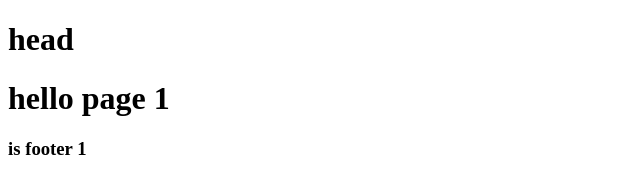
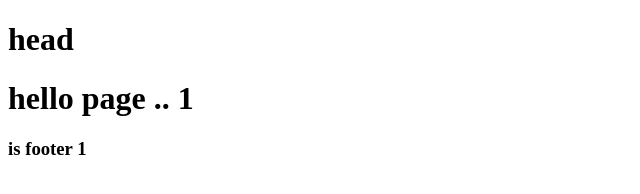
Before and after one commit to paliz-talebi/oneproject, a plain HTML site: page page1.html in a window 1280 px wide. Shown: the full height of the page, 0-640 px from the left. Drawn offline with Linux system fonts and the light colour scheme.

Commit message:
confilig

```diff
--- a/page1.html
+++ b/page1.html
@@ -8,7 +8,7 @@
 </head>
 <body>
     <header><h1>head</h1></header>
-    <h1>hello page 1</h1>
+    <h1>hello page   .. 1</h1>
     <div class="footer">
         <h3>is footer 1</h3>
     </div>
```
